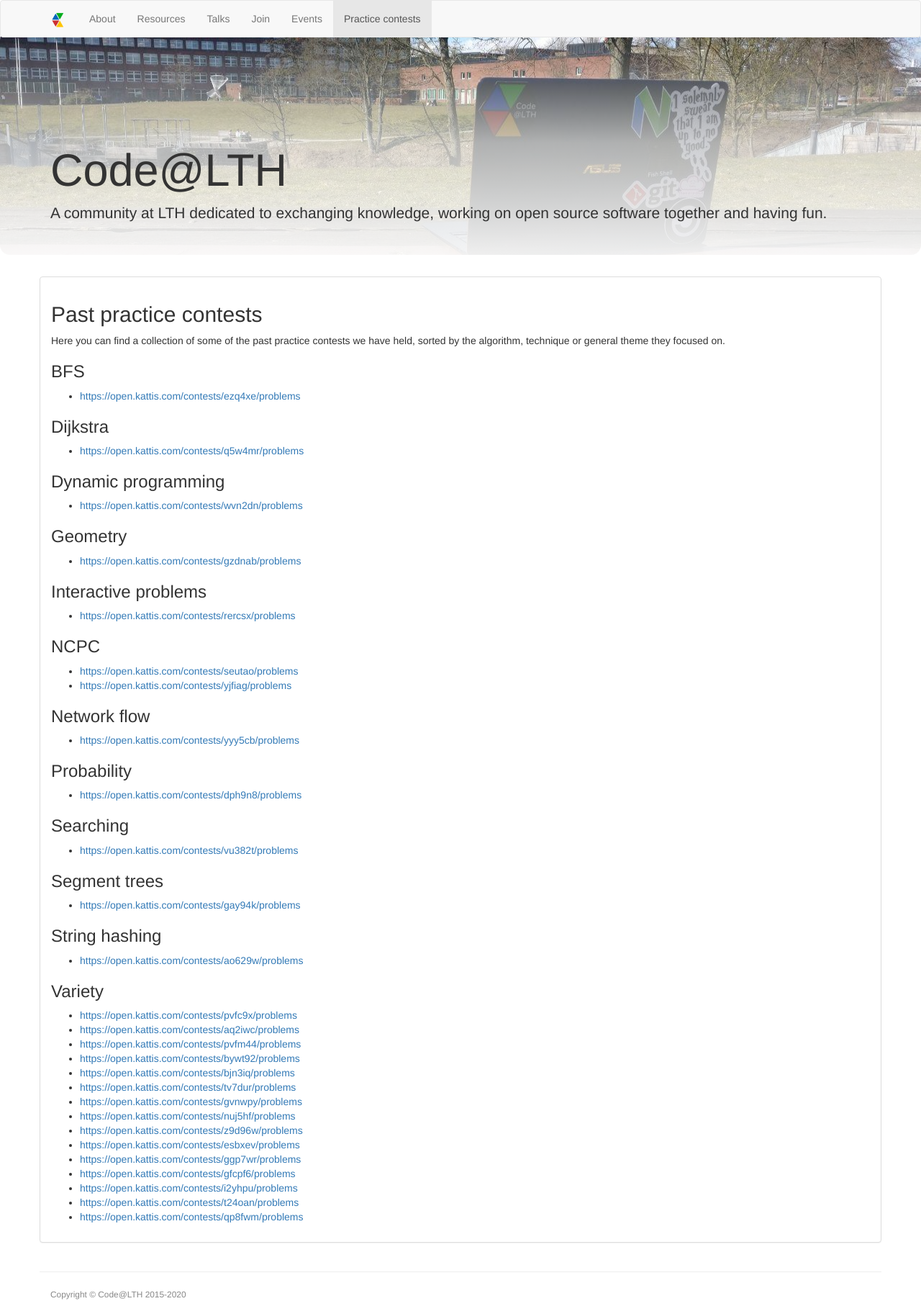
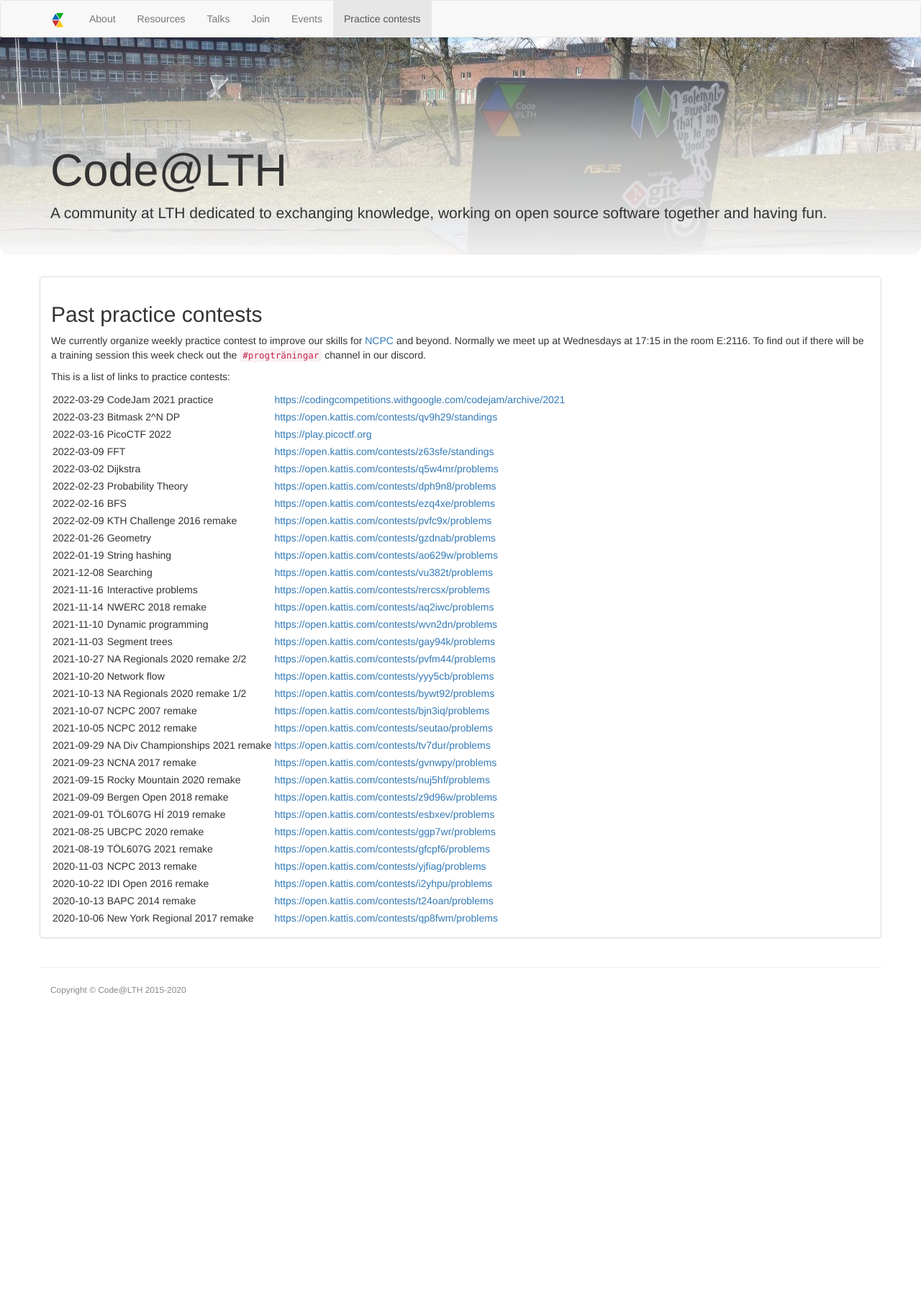
Before and after one commit to Code-at-LTH/code-at-lth.github.io, a Jekyll site: the page built from practice_contests.md, in a window 1280 px wide. Shown: the whole page at 72% size. Built offline with Jekyll 4.4.1, drawn with Linux system fonts in a browser that asks for light colours; nearby versions of some CDN libraries; after the commit the page ends 1384 px from its top, so only the background shows below that.

Commit message:
new layout and add some more practice contests

```diff
--- a/_data/practice_contests.yml
+++ b/_data/practice_contests.yml
@@ -1,79 +1,149 @@
-# current categories:
-# Dijkstra, Probability, BFS. Geometry, String hashing,
-# Network flow, Segment trees, Dynamic programming,
-# Searching, Interactive problems, Variety, NCPC
+- name: CodeJam 2021 practice
+  date: "2022-03-29"
+  link: https://codingcompetitions.withgoogle.com/codejam/archive/2021
 
-- category: Dijkstra
-  links: [
-    https://open.kattis.com/contests/q5w4mr/problems
-  ]
+- name: Bitmask 2^N DP
+  date: "2022-03-23"
+  link: https://open.kattis.com/contests/qv9h29/standings
 
-- category: Probability
-  links: [
+- name: PicoCTF 2022
+  date: "2022-03-16"
+  link: https://play.picoctf.org
+
+- name: FFT
+  date: "2022-03-09"
+  link: https://open.kattis.com/contests/z63sfe/standings
+
+- name: Dijkstra
+  date: "2022-03-02"
+  link: https://open.kattis.com/contests/q5w4mr/problems
+
+- name: Probability Theory
+  date: "2022-02-23"
+  link:
     https://open.kattis.com/contests/dph9n8/problems
-  ]
 
-- category: BFS
-  links: [
+- name: BFS
+  date: "2022-02-16"
+  link:
     https://open.kattis.com/contests/ezq4xe/problems
-  ]
 
-- category: Geometry
-  links: [
+- name: KTH Challenge 2016 remake
+  date: "2022-02-09"
+  link:
+    https://open.kattis.com/contests/pvfc9x/problems
+
+- name: Geometry
+  date: "2022-01-26"
+  link:
     https://open.kattis.com/contests/gzdnab/problems
-  ]
 
-- category: String hashing
-  links: [
+- name: String hashing
+  date: "2022-01-19"
+  link:
     https://open.kattis.com/contests/ao629w/problems
-  ]
 
-- category: Network flow
-  links: [
+- name: Searching
+  date: "2021-12-08"
+  link:
+    https://open.kattis.com/contests/vu382t/problems
+
+- name: Interactive problems
+  date: "2021-11-16"
+  link:
+    https://open.kattis.com/contests/rercsx/problems
+
+- name: NWERC 2018 remake
+  date: "2021-11-14"
+  link:
+    https://open.kattis.com/contests/aq2iwc/problems
+
+- name: Dynamic programming
+  date: "2021-11-10"
+  link:
+    https://open.kattis.com/contests/wvn2dn/problems
+
+- name: Segment trees
+  date: "2021-11-03"
+  link:
+    https://open.kattis.com/contests/gay94k/problems
+
+- name: NA Regionals 2020 remake 2/2
+  date: "2021-10-27"
+  link:
+    https://open.kattis.com/contests/pvfm44/problems
+
+- name: NA Regionals 2020 remake 1/2
+  date: "2021-10-13"
+  link:
+    https://open.kattis.com/contests/bywt92/problems
+
+- name: Network flow
+  date: "2021-10-20"
+  link:
     https://open.kattis.com/contests/yyy5cb/problems
-  ]
 
-- category: Segment trees
-  links: [
-    https://open.kattis.com/contests/gay94k/problems
-  ]
+- name: NCPC 2007 remake
+  date: "2021-10-07"
+  link:
+    https://open.kattis.com/contests/bjn3iq/problems
 
-- category: Dynamic programming
-  links: [
-    https://open.kattis.com/contests/wvn2dn/problems
-  ]
+- name: NCPC 2012 remake
+  date: "2021-10-05"
+  link:
+    https://open.kattis.com/contests/seutao/problems
 
-- category: Searching
-  links: [
-    https://open.kattis.com/contests/vu382t/problems
-  ]
+- name: NA Div Championships 2021 remake
+  date: "2021-09-29"
+  link:
+    https://open.kattis.com/contests/tv7dur/problems
 
-- category: Interactive problems
-  links: [
-    https://open.kattis.com/contests/rercsx/problems
-  ]
+- name: NCNA 2017 remake
+  date: "2021-09-23"
+  link:
+    https://open.kattis.com/contests/gvnwpy/problems
 
-- category: NCPC
-  links: [
-    https://open.kattis.com/contests/seutao/problems,
+- name: Rocky Mountain 2020 remake
+  date: "2021-09-15"
+  link:
+    https://open.kattis.com/contests/nuj5hf/problems
+
+- name: Bergen Open 2018 remake
+  date: "2021-09-09"
+  link:
+    https://open.kattis.com/contests/z9d96w/problems
+
+- name: TÖL607G HÍ 2019 remake
+  date: "2021-09-01"
+  link:
+    https://open.kattis.com/contests/esbxev/problems
+
+- name: UBCPC 2020 remake
+  date: "2021-08-25"
+  link:
+    https://open.kattis.com/contests/ggp7wr/problems
+
+- name: TÖL607G 2021 remake
+  date: "2021-08-19"
+  link:
+    https://open.kattis.com/contests/gfcpf6/problems
+
+- name: NCPC 2013 remake
+  date: "2020-11-03"
+  link:
     https://open.kattis.com/contests/yjfiag/problems
-  ]
 
-- category: Variety
-  links: [
-    https://open.kattis.com/contests/pvfc9x/problems,
-    https://open.kattis.com/contests/aq2iwc/problems,
-    https://open.kattis.com/contests/pvfm44/problems,
-    https://open.kattis.com/contests/bywt92/problems,
-    https://open.kattis.com/contests/bjn3iq/problems,
-    https://open.kattis.com/contests/tv7dur/problems,
-    https://open.kattis.com/contests/gvnwpy/problems,
-    https://open.kattis.com/contests/nuj5hf/problems,
-    https://open.kattis.com/contests/z9d96w/problems,
-    https://open.kattis.com/contests/esbxev/problems,
-    https://open.kattis.com/contests/ggp7wr/problems,
-    https://open.kattis.com/contests/gfcpf6/problems,
-    https://open.kattis.com/contests/i2yhpu/problems,
-    https://open.kattis.com/contests/t24oan/problems,
+- name: IDI Open 2016 remake
+  date: "2020-10-22"
+  link:
+    https://open.kattis.com/contests/i2yhpu/problems
+
+- name: BAPC 2014 remake
+  date: "2020-10-13"
+  link:
+    https://open.kattis.com/contests/t24oan/problems
+
+- name: New York Regional 2017 remake
+  date: "2020-10-06"
+  link:
     https://open.kattis.com/contests/qp8fwm/problems
-  ]
--- a/practice_contests.md
+++ b/practice_contests.md
@@ -6,18 +6,33 @@ id: practice_contests
 
 ## Past practice contests
 
-Here you can find a collection of some of the past practice contests we have held, sorted by the algorithm, technique or general theme they focused on.
+We currently organize weekly practice contest to improve our skills for [NCPC](https://nordic.icpc.io) and beyond. Normally we meet up at Wednesdays at 17:15 in the room E:2116. To find out if there will be a training session this week check out the `#progträningar` channel in our discord.
 
-{% assign sorted_categories = site.data.practice_contests | sort: "category" %}
+This is a list of links to practice contests:
 
-{% for category in sorted_categories %}
+{% assign sorted_contest = site.data.practice_contests | sort: "date" | reverse %}
 
-### {{ category.category }}
+<table id="my-table">
+{% for contest in sorted_contest %}
+<tr>
+<td>
+{{ contest.date }}
+</td>
+<td>
+{{ contest.name }}
+</td>
+<td>
+<a href="{{ contest.link }}">{{contest.link}}</a>
+</td>
+</tr>
+{% endfor %}
+</table>
 
-<ul>
-    {% for link in category.links %}
-        <li><a href="{{link}}">{{ link }}</a></li>
-    {% endfor %}
-</ul>
+<style>
+#my-table td {
+    padding: 2px 2px;
+}
+#my-table tr:hover {
 
-{% endfor %}
+}
+</style>
```
